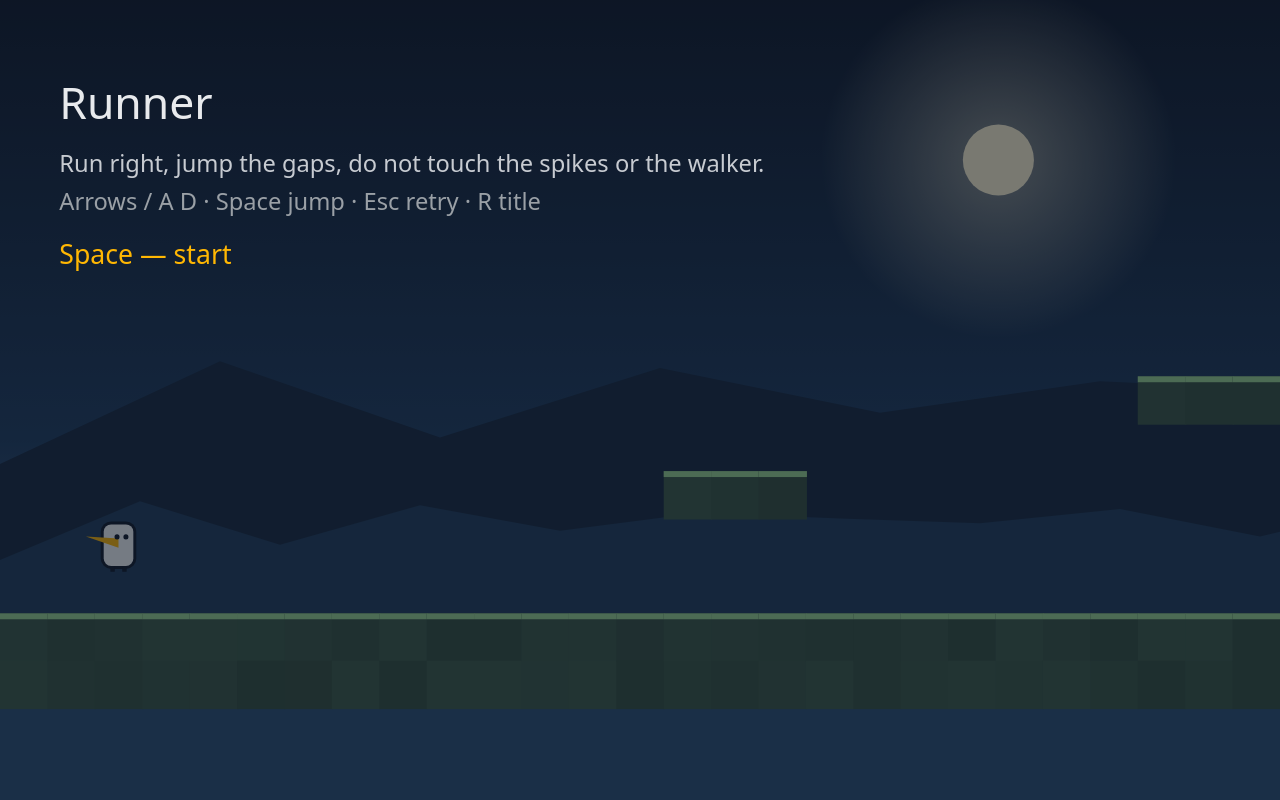
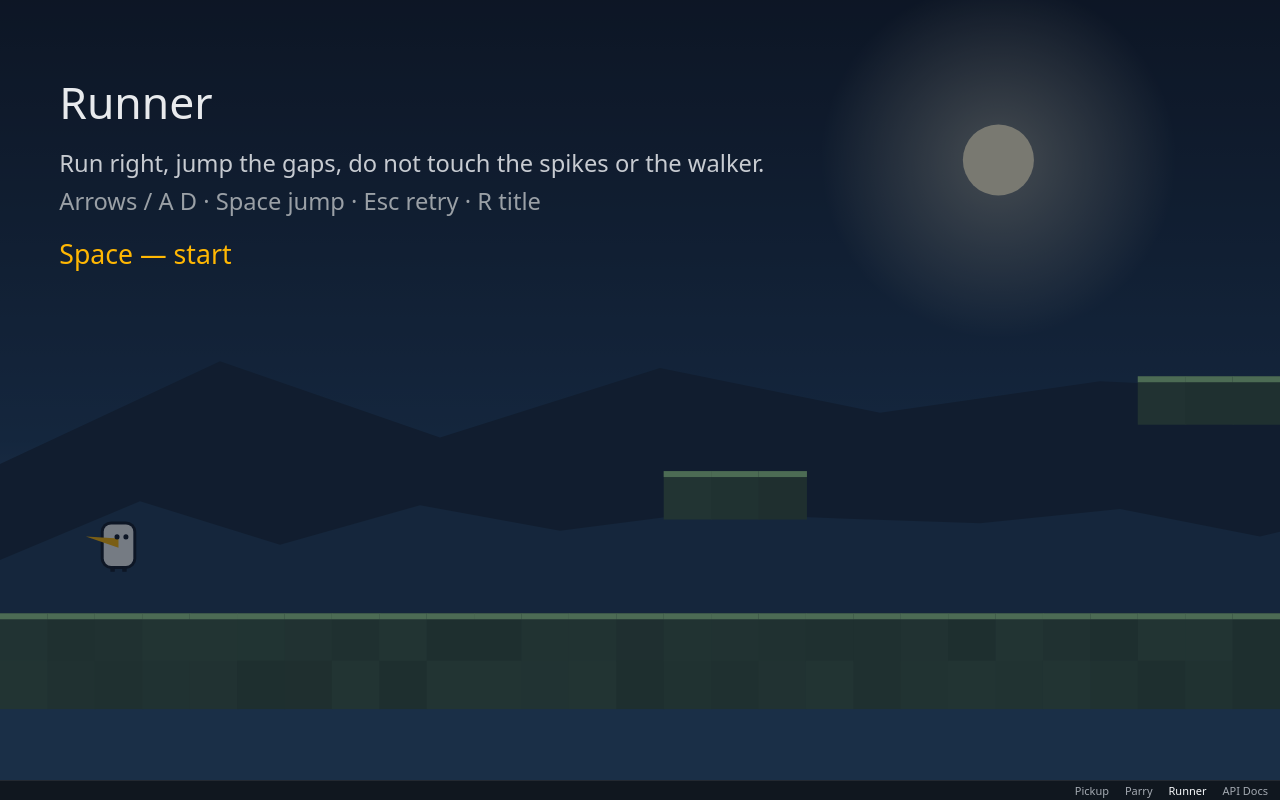
Before and after one commit to Fogrexon/glyph-arena, a website built with Vite: page examples/runner/index.html in a window 1280 px wide. Built offline with nearby package versions, Linux system fonts and the light colour scheme; animation ran at ten frames a second.

Commit message:
feat(demos): the gallery bar on the runner page

```diff
--- a/examples/runner/index.html
+++ b/examples/runner/index.html
@@ -26,10 +26,51 @@
         height: 100%;
         touch-action: none;
       }
+      /* The gallery's four pages, always one tap apart. Sits in the bottom
+         20px, below every touch control (those inset themselves at least 24px
+         from the edge) and away from the HUD, which is drawn top-left. */
+      .gallery-nav {
+        position: fixed;
+        inset: auto 0 0 0;
+        height: 20px;
+        display: flex;
+        align-items: center;
+        justify-content: flex-end;
+        gap: 12px;
+        padding: 0 10px;
+        font: 500 11px/1 ui-sans-serif, system-ui, sans-serif;
+        background: rgba(15, 17, 21, 0.78);
+        border-top: 1px solid rgba(255, 255, 255, 0.08);
+        z-index: 10;
+        pointer-events: none;
+      }
+
+      .gallery-nav a {
+        color: rgba(226, 232, 240, 0.7);
+        text-decoration: none;
+        pointer-events: auto;
+        padding: 0 2px;
+      }
+
+      .gallery-nav a:hover,
+      .gallery-nav a:focus-visible {
+        color: #f8fafc;
+        text-decoration: underline;
+      }
+
+      .gallery-nav a[aria-current="page"] {
+        color: #f8fafc;
+      }
     </style>
   </head>
   <body>
     <canvas id="game"></canvas>
+    <nav class="gallery-nav" aria-label="Glyph Arena demos">
+      <a href="../">Pickup</a>
+      <a href="../parry/">Parry</a>
+      <a href="../runner/" aria-current="page">Runner</a>
+      <a href="../docs/">API Docs</a>
+    </nav>
     <script type="module" src="/src/main.ts"></script>
   </body>
 </html>
```
